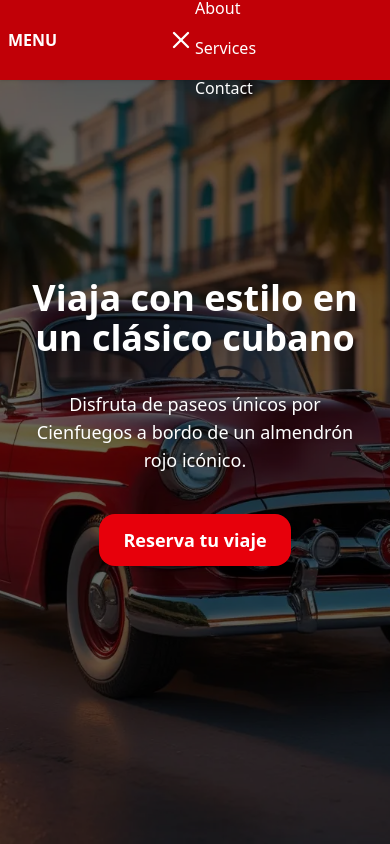
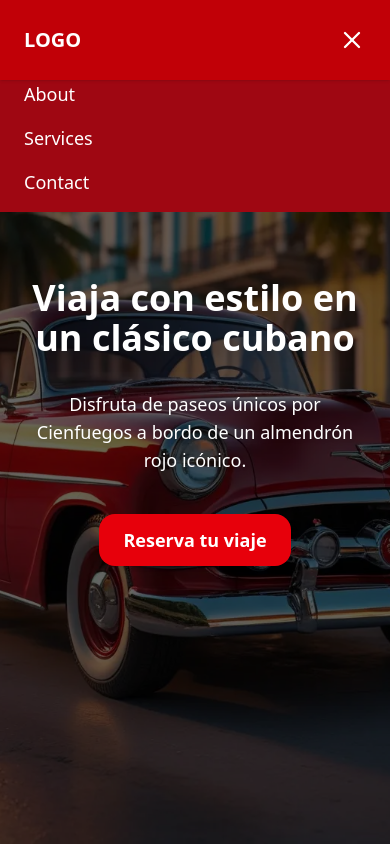
Before and after one commit to GLM1996/rentcar, a React (Vite) app: page / in a window 390 px wide. Both pictures are taken after a click on the button 368 px from the left and 40 px from the top of the page. Built offline with nearby package versions, Linux system fonts and the light colour scheme.

Commit message:
Arreglo menu

```diff
--- a/src/components/Navbar.jsx
+++ b/src/components/Navbar.jsx
@@ -1,40 +1,39 @@
 import { useState } from "react";
-import { Menu, X } from "lucide-react"; // o Heroicons si prefieres
+import { Menu, X } from "lucide-react";
 
 export default function Navbar() {
   const [isOpen, setIsOpen] = useState(false);
-  const [activeLink, setActiveLink] = useState("Inicio"); // ← aquí guardamos el link activo
-
-  const toggleMenu = () => setIsOpen(!isOpen);
+  const [activeLink, setActiveLink] = useState("Inicio");
 
   const links = ["About", "Services", "Contact"];
 
   const handleClick = (link) => {
     setActiveLink(link);
     setIsOpen(false);
-
-    // Espera un poco para que el menú cierre visualmente
     setTimeout(() => {
       const sectionId = link.toLowerCase().replace(/\s/g, "-");
       const element = document.getElementById(sectionId);
-
       if (element) {
         element.scrollIntoView({ behavior: "smooth" });
       }
-    }, 300); // 300 ms suele bastar. Ajusta según tu animación.
+    }, 300);
   };
 
+  return (
+    <>
+      {/* Navbar container */}
+      <nav className="bg-red-700 bg-opacity-80 backdrop-blur-sm fixed top-0 left-0 w-full z-50 shadow">
+        <div className="flex items-center justify-between px-6 sm:px-32 h-20">
+          <h1 className="text-white font-bold text-xl">LOGO</h1>
 
-
-  return (
-    <nav className="bg-red-700 bg-opacity-80 backdrop-blur-sm p-2 sm:py-12 sm:px-32 z-50 fixed top-0 left-0 w-full h-20 shadow flex items-center justify-end">
-      {/* Desktop */}
+          {/* Desktop links */}
           <ul className="hidden md:flex gap-6 text-white text-lg font-medium">
             {links.map((link, index) => (
               <li
                 key={index}
                 onClick={() => handleClick(link)}
-            className={`cursor-pointer hover:text-red-300 ${activeLink === link ? "text-red-300 underline underline-offset-4" : ""
+                className={`cursor-pointer hover:text-red-300 ${
+                  activeLink === link ? "text-red-300 underline underline-offset-4" : ""
                 }`}
               >
                 {link}
@@ -42,28 +41,34 @@ export default function Navbar() {
             ))}
           </ul>
 
-      {/* Mobile */}
-      <div className="flex md:hidden justify-between items-center w-full">
-        <h3 className="text-white font-bold">MENU</h3>
-        <button onClick={toggleMenu} className="text-white">
+          {/* Mobile toggle button */}
+          <button
+            onClick={() => setIsOpen(!isOpen)}
+            className="md:hidden text-white"
+          >
             {isOpen ? <X size={28} /> : <Menu size={28} />}
           </button>
         </div>
+      </nav>
 
+      {/* Mobile menu overlay */}
       {isOpen && (
-        <ul className="flex flex-col gap-4 mt-4 text-white text-base w-full">
+        <div className="md:hidden bg-red-800 bg-opacity-95 backdrop-blur fixed top-20 left-0 w-full z-40 px-6 pb-4">
+          <ul className="flex flex-col gap-4 text-white text-lg font-medium">
             {links.map((link, index) => (
               <li
                 key={index}
                 onClick={() => handleClick(link)}
-              className={`cursor-pointer hover:text-red-300 ${activeLink === link ? "text-red-200 underline underline-offset-4" : ""
+                className={`cursor-pointer hover:text-red-300 ${
+                  activeLink === link ? "text-red-200 underline underline-offset-4" : ""
                 }`}
               >
                 {link}
               </li>
             ))}
           </ul>
+        </div>
       )}
-    </nav>
+    </>
   );
 }
```
Lines whose indentation alone changed are shown as unchanged.
